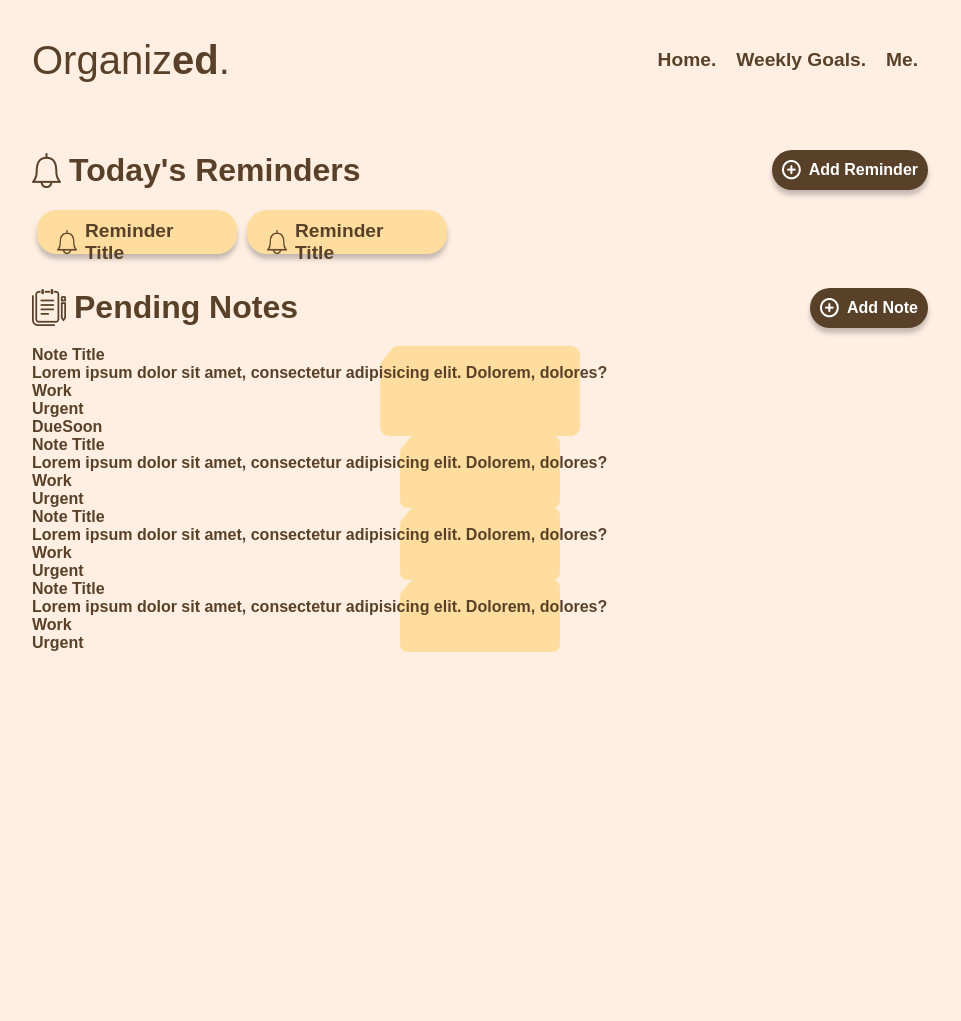
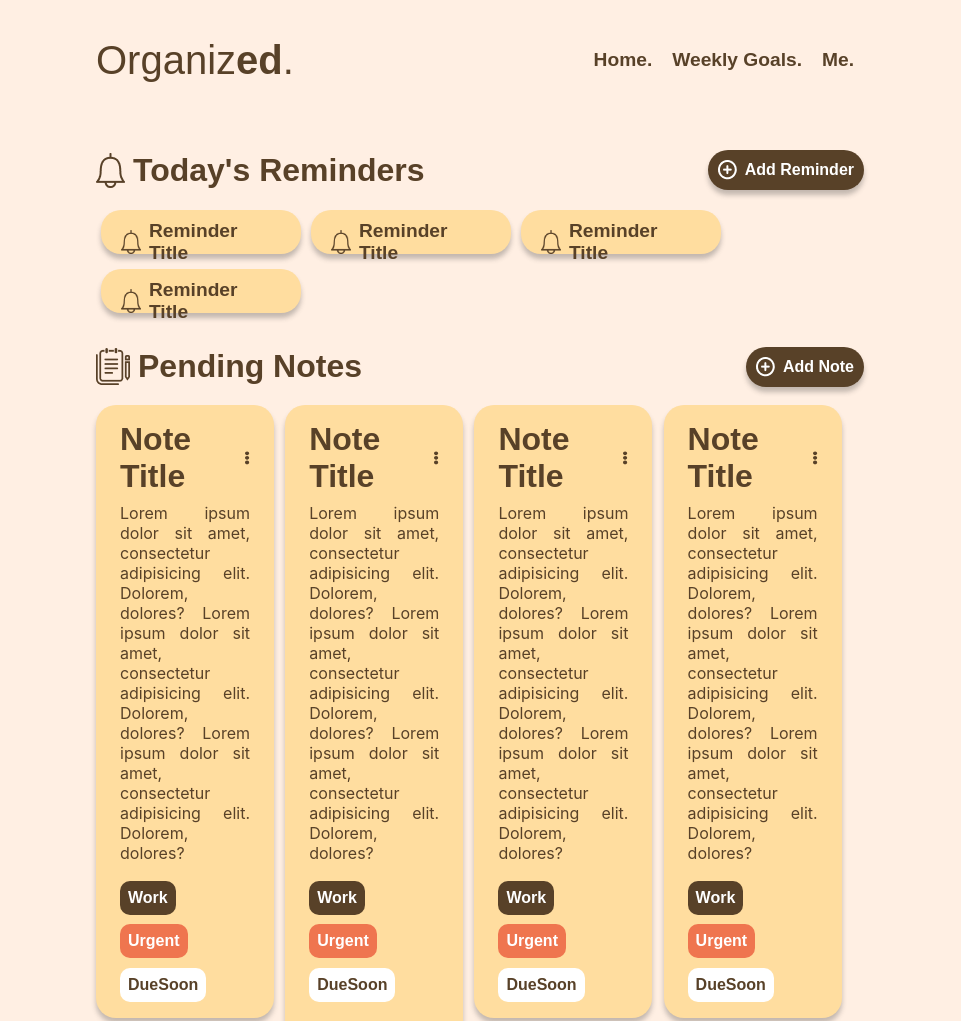
Before and after one commit to Mohamed-Taha-Sta/notesAPP, a plain HTML site: page index.html in a window 1280 px wide. Shown: the top 1021 px of the page, without its empty margins (160-1121 px from the left). Before the commit the page ends 800 px from the top, so only its background shows below. Drawn offline with Linux system fonts and the light colour scheme; a script that the page names is missing; a web font is replaced by a local one.

Commit message:
Styled the cards and implemented a grid system to align them.

```diff
--- a/css/style.css
+++ b/css/style.css
@@ -1,4 +1,5 @@
 @import url('https://fonts.googleapis.com/css2?family=Life+Savers:wght@400;700;800&family=Montserrat:wght@100&family=Open+Sans:ital,wght@1,700&family=Quicksand&family=Roboto:wght@400;700&display=swap');
+
 * {
     margin: 0;
     padding: 0;
@@ -20,12 +21,12 @@ nav {
     background-color: rgba(88, 65, 40, 0);
     color: #584128;
     padding: 0 10%;
-    width: 70%;
+    width: 60%;
     margin: 20px auto 50px;
 }
 
 .mainContainer {
-    width: 70%;
+    width: 60%;
     margin-left: auto;
     margin-right: auto;
 }
@@ -184,8 +185,68 @@ nav {
 }
 
 .note {
-    background-image: url("../notes/Note1.svg");
-    background-repeat: no-repeat;
-    background-size: contain;
-    background-position: center;
+    background-color: #FFDD9F;
+    border-radius: 20px;
+    padding: 1rem 1.5rem;
+    box-shadow: 0 5px 5px rgba(56, 56, 56, 0.3);
 }
+
+.NoteHeader{
+    display: flex;
+    flex-direction: row;
+    justify-content: space-between;
+}
+
+.note .noteTitle {
+    font-weight: bold;
+    font-size: 2rem;
+}
+
+.note .content {
+    font-family: Inter, sans-serif;
+    font-weight: normal;
+    margin-top: 0.5rem;
+    margin-bottom: 0.5rem;
+    text-align: justify;
+    text-justify: inter-word;
+}
+
+.note .flags {
+    display: flex;
+    flex-wrap: wrap;
+}
+
+.flags .flag{
+    margin-top: 0.6rem;
+    margin-right: 0.6rem;
+    border-radius: 10px;
+    background-color: #584128;
+    color: white;
+    padding: 0.5rem;
+}
+
+.flags .Urgent{
+    background-color: #ef754f;
+}
+
+.flags .DueSoon{
+    color: #584128;
+    background-color: white;
+}
+
+.noteContainer{
+    display: grid;
+    grid-template-columns: repeat(4,1fr) ;
+    grid-template-rows: repeat(4,1fr) ;
+    gap: 0.7rem;
+}
+
+.note1 {
+  grid-area: 1 / 1 / 2 / 2 ;
+}
+.note2 {
+  grid-area: 1 / 2 / 3 / 3;
+}
+.note3 {
+  grid-area: 3 / 3 / 7 / 7;
+}
--- a/index.html
+++ b/index.html
@@ -65,9 +65,30 @@
                     </div>
                 </div>
             </div>
+            <div class="reminder">
+                <div class="reminderHeadline">
+                    <img src="icons/icon%20_bell.png" alt="reminder"> <!-- Add icon here -->
+                    <p>Reminder Title</p>
+                </div>
+                <div class="details">
+                    <div>
+                        <p>Lorem ipsum dolor sit amet, consectetur adipisicing elit. Dolorem, dolores? </p>
                     </div>
                 </div>
-
+            </div>
+            <div class="reminder">
+                <div class="reminderHeadline">
+                    <img src="icons/icon%20_bell.png" alt="reminder"> <!-- Add icon here -->
+                    <p>Reminder Title</p>
+                </div>
+                <div class="details">
+                    <div>
+                        <p>Lorem ipsum dolor sit amet, consectetur adipisicing elit. Dolorem, dolores? </p>
+                    </div>
+                </div>
+            </div>
+        </div>
+    </div>
     <div>
         <div class="pendingNotes">
             <div class="titleNotes">
@@ -82,45 +103,86 @@
                     </div>
                 </a>
             </div>
+            <div class="noteContainer">
                 <div class="note note1">
-                <p>Note Title </p>
+                    <div class="NoteHeader">
+                        <p class="noteTitle">Note Title</p>
+                        <img src="icons/settingsIcon.svg" alt="settings">
+                    </div>
                     <p class="content">
+                        Lorem ipsum dolor sit amet, consectetur adipisicing elit. Dolorem, dolores?
+                        Lorem ipsum dolor sit amet, consectetur adipisicing elit. Dolorem, dolores?
                         Lorem ipsum dolor sit amet, consectetur adipisicing elit. Dolorem, dolores?
                     </p>
                     <div class="flags">
-                    <div class="Work">Work</div>
-                    <div class="Urgent">Urgent</div>
-                    <div class="DueSoon">DueSoon</div>
+                        <div class="flag Work">Work</div>
+                        <div class="flag Urgent">Urgent</div>
+                        <div class="flag DueSoon">DueSoon</div>
                     </div>
                 </div>
                 <div class="note note2">
-                <p>Note Title </p>
+                    <div class="NoteHeader">
+                        <p class="noteTitle">Note Title</p>
+                        <img src="icons/settingsIcon.svg" alt="settings">
+                    </div>
                     <p class="content">
+                        Lorem ipsum dolor sit amet, consectetur adipisicing elit. Dolorem, dolores?
+                        Lorem ipsum dolor sit amet, consectetur adipisicing elit. Dolorem, dolores?
                         Lorem ipsum dolor sit amet, consectetur adipisicing elit. Dolorem, dolores?
                     </p>
                     <div class="flags">
-                    <div class="Work">Work</div>
-                    <div class="Urgent">Urgent</div>
+                        <div class="flag Work">Work</div>
+                        <div class="flag Urgent">Urgent</div>
+                        <div class="flag DueSoon">DueSoon</div>
                     </div>
                 </div>
                 <div class="note note3">
-                <p>Note Title </p>
+                    <div class="NoteHeader">
+                        <p class="noteTitle">Note Title</p>
+                        <img src="icons/settingsIcon.svg" alt="settings">
+                    </div>
                     <p class="content">
+                        Lorem ipsum dolor sit amet, consectetur adipisicing elit. Dolorem, dolores?
+                        Lorem ipsum dolor sit amet, consectetur adipisicing elit. Dolorem, dolores?
                         Lorem ipsum dolor sit amet, consectetur adipisicing elit. Dolorem, dolores?
                     </p>
                     <div class="flags">
-                    <div class="Work">Work</div>
-                    <div class="Urgent">Urgent</div>
+                        <div class="flag Work">Work</div>
+                        <div class="flag Urgent">Urgent</div>
+                        <div class="flag DueSoon">DueSoon</div>
                     </div>
                 </div>
                 <div class="note note4">
-                <p>Note Title </p>
+                    <div class="NoteHeader">
+                        <p class="noteTitle">Note Title</p>
+                        <img src="icons/settingsIcon.svg" alt="settings">
+                    </div>
                     <p class="content">
+                        Lorem ipsum dolor sit amet, consectetur adipisicing elit. Dolorem, dolores?
+                        Lorem ipsum dolor sit amet, consectetur adipisicing elit. Dolorem, dolores?
                         Lorem ipsum dolor sit amet, consectetur adipisicing elit. Dolorem, dolores?
                     </p>
                     <div class="flags">
-                    <div class="Work">Work</div>
-                    <div class="Urgent">Urgent</div>
+                        <div class="flag Work">Work</div>
+                        <div class="flag Urgent">Urgent</div>
+                        <div class="flag DueSoon">DueSoon</div>
+                    </div>
+                </div>
+                <div class="note note5">
+                    <div class="NoteHeader">
+                        <p class="noteTitle">Note Title</p>
+                        <img src="icons/settingsIcon.svg" alt="settings">
+                    </div>
+                    <p class="content">
+                        Lorem ipsum dolor sit amet, consectetur adipisicing elit. Dolorem, dolores?
+                        Lorem ipsum dolor sit amet, consectetur adipisicing elit. Dolorem, dolores?
+                        Lorem ipsum dolor sit amet, consectetur adipisicing elit. Dolorem, dolores?
+                    </p>
+                    <div class="flags">
+                        <div class="flag Work">Work</div>
+                        <div class="flag Urgent">Urgent</div>
+                        <div class="flag DueSoon">DueSoon</div>
+                    </div>
                 </div>
             </div>
         </div>
```
Also changed, not shown: icons/settingsIcon.svg (added). Lines whose indentation alone changed are shown as unchanged.
